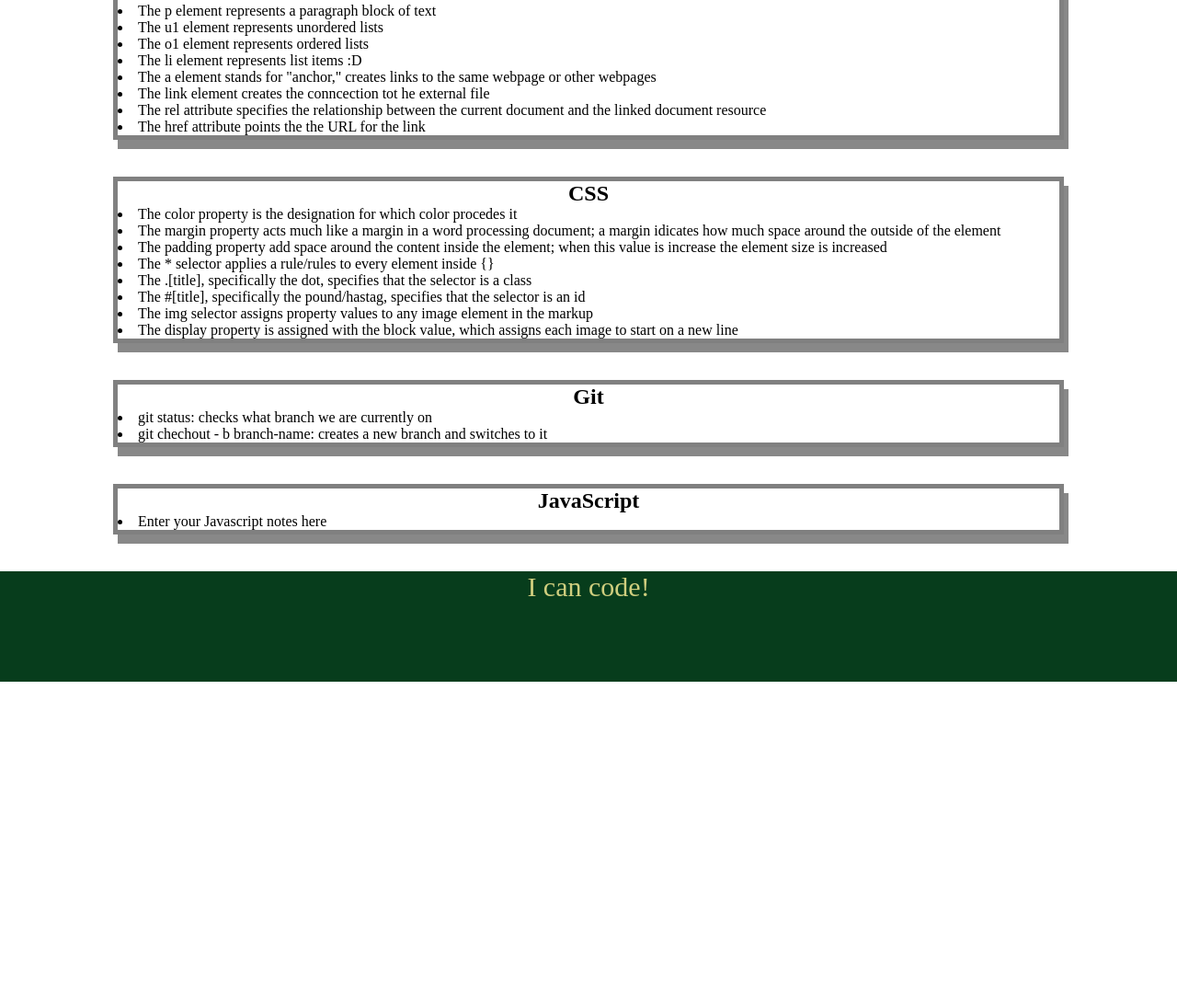
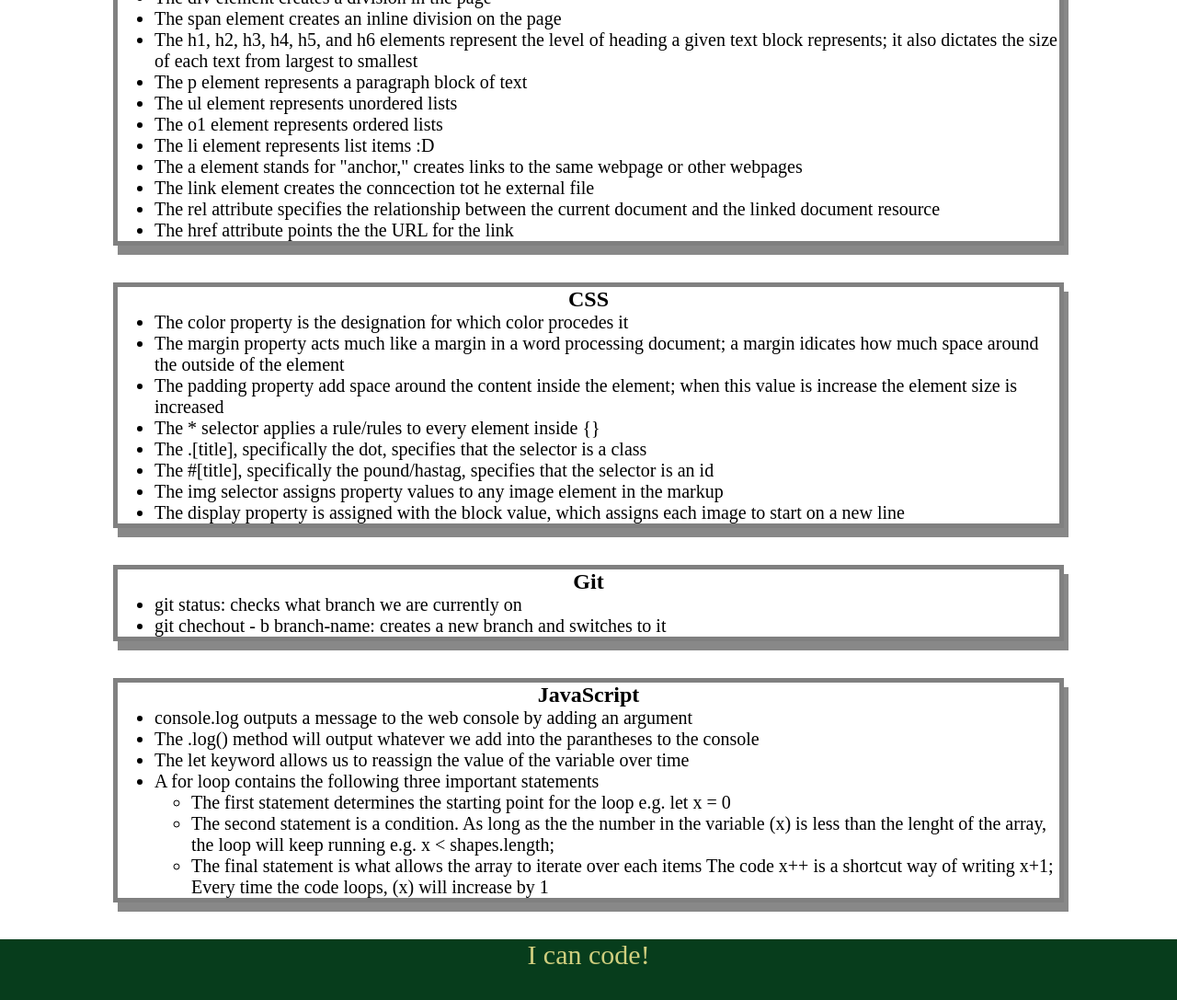
Before and after one commit to KTek4/prework-study-guide, a plain HTML site: page index.html in a window 1280 px wide. Shown: the part 459-1546 px from the top of the page at 92% size. Before the commit the page ends 1200 px from the top, so only its background shows below. Drawn offline with Linux system fonts and the light colour scheme.

Commit message:
<new message>

```diff
--- a/index.html
+++ b/index.html
@@ -11,64 +11,87 @@
     <header id="header">
       <h1>Prework Study Guide</h1>
       <img src="./assets/bowtie-cat.png" alt="Profile image of cat wearing a bow tie." />
+      <h2>✨ Open the Console to See What's Happening ✨</h2>
     </header>
     <main>
       <section class="card" id="html-section">
         <h2>HTML</h2>
-        <u1>
+        <ul>
           <li>The head element contains information about the webpage</li>
           <li>The body element represent the visible content show the user</li>
           <li>The html element tag represents the root or start of the html document</li>
           <li>The style element defines the CSS styles associated with a website</li>
           <li>The base element define the base URL for a webpage</li>
           <li>The link element connects an external resource to the HTML document</li>
-          <li>The metal element defines metadata such as the character set, description, keywords, author and viewport</li>
+          <li>The metal element defines metadata such as the character set,
+            description, keywords, author and viewport</li>
           <li>The script element embeds client-side scripts in the HTML document</li>
           <li>The charset element sets the character encoding</li>
           <li>The http-equiv element sets an HTTP header for content</li>
           <li>The viewport element sets the default view for the webpage</li>
           <li>The div element creates a division in the page</li>
           <li>The span element creates an inline division on the page</li>
-          <li>The h1, h2, h3, h4, h5, and h6 elements represent the level of heading a given text block represents; it also dictates the size of each text from largest to smallest</li>
+          <li>The h1, h2, h3, h4, h5, and h6 elements represent the level of heading a given text block represents;
+            it also dictates the size of each text from largest to smallest</li>
           <li>The p element represents a paragraph block of text</li>
-          <li>The u1 element represents unordered lists</li>
+          <li>The ul element represents unordered lists</li>
           <li>The o1 element represents ordered lists</li>
           <li>The li element represents list items :D</li>
           <li>The a element stands for "anchor," creates links to the same webpage or other webpages</li>
           <li>The link element creates the conncection tot he external file</li>
-          <li>The rel attribute specifies the relationship between the current document and the linked document resource</li>
+          <li>The rel attribute specifies the relationship between the current document
+            and the linked document resource</li>
           <li>The href attribute points the the URL for the link</li>
-        </u1>
+        </ul>
       </section>
 
       <section class="card" id="css-section">
         <h2>CSS</h2>
-        <u1>
+        <ul>
           <li>The color property is the designation for which color procedes it</li>
-          <li>The margin property acts much like a margin in a word processing document; a margin idicates how much space around the outside of the element</li>
-          <li>The padding property add space around the content inside the element; when this value is increase the element size is increased</li>
+          <li>The margin property acts much like a margin in a word processing document;
+            a margin idicates how much space around the outside of the element</li>
+          <li>The padding property add space around the content inside the element;
+            when this value is increase the element size is increased</li>
           <li>The * selector applies a rule/rules to every element inside {}</li>
           <li>The .[title], specifically the dot, specifies that the selector is a class</li>
           <li>The #[title], specifically the pound/hastag, specifies that the selector is an id</li>
           <li>The img selector assigns property values to any image element in the markup</li>
-          <li>The display property is assigned with the block value, which assigns each image to start on a new line</li>
+          <li>The display property is assigned with the block value,
+            which assigns each image to start on a new line</li>
 
-        </u1>
+        </ul>
       </section>
 
       <section class="card" id="git-section">
         <h2>Git</h2>
-        <u1>
+        <ul>
           <li>git status: checks what branch we are currently on</li>
           <li>git chechout - b branch-name: creates a new branch and switches to it</li>
-        </u1>
+        </ul>
       </section>
 
       <section class="card" id="javascript-section">
         <h2>JavaScript</h2>
-        <u1>
-          <li>Enter your Javascript notes here</li>
-        </u1>
+        <ul>
+          <li>console.log outputs a message to the web console by adding an argument</li>
+          <li>The .log() method will output whatever we add into the parantheses to the console</li>
+          <li>The let keyword allows us to reassign the value of the variable over time</li>
+          <li>A for loop contains the following three important statements</li>
+            <ul>
+              <li>The first statement determines the starting point for the loop e.g.
+                  let x = 0
+              </li>
+              <li>The second statement is a condition. As long as the the number in the variable (x)
+                  is less than the lenght of the array, the loop will keep running
+                  e.g. x < shapes.length;
+              </li>
+              <li>The final statement is what allows the array to iterate over each items
+                  The code x++ is a shortcut way of writing x+1;
+                  Every time the code loops, (x) will increase by 1
+              </li>
+            </ul>
+        </ul>
       </section>
 
     </main>
@@ -76,5 +99,6 @@
     <footer>
       <p>I can code!</p>
     </footer>
+    <script src="./assets/script.js"></script>
   </body>
 </html>
```
Also changed, not shown: assets/.script.js (added), assets/script.js (added).
